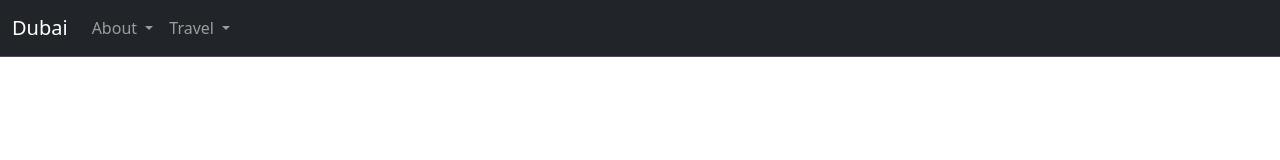
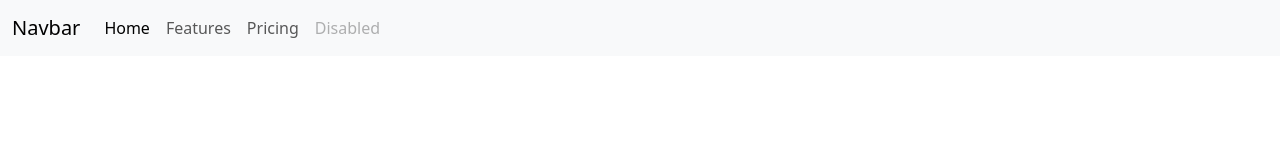
Before and after one commit to Shagan742/Summer-tainment-site, a plain HTML site: page index.html in a window 1280 px wide. Drawn offline with nearby package versions, Linux system fonts and the light colour scheme.

Commit message:
nvm pasted from getbootstrap

```diff
--- a/index.html
+++ b/index.html
@@ -22,35 +22,25 @@
     <body>
         <header>
             <!-- place navbar here -->
-            <nav class="navbar navbar-expand-lg bg-dark border-bottom border-body" data-bs-theme="dark">
+            <nav class="navbar navbar-expand-lg bg-body-tertiary">
                 <div class="container-fluid">
-                  <a class="navbar-brand" href="index.html">Dubai</a>
-                  <button class="navbar-toggler" type="button" data-bs-toggle="collapse" data-bs-target="#navbarNavDropdown" aria-controls="navbarNavDropdown" aria-expanded="false" aria-label="Toggle navigation">
+                  <a class="navbar-brand" href="#">Navbar</a>
+                  <button class="navbar-toggler" type="button" data-bs-toggle="collapse" data-bs-target="#navbarNav" aria-controls="navbarNav" aria-expanded="false" aria-label="Toggle navigation">
                     <span class="navbar-toggler-icon"></span>
                   </button>
-                  <div class="collapse navbar-collapse" id="navbarNavDropdown">
+                  <div class="collapse navbar-collapse" id="navbarNav">
                     <ul class="navbar-nav">
-                      <li class="nav-item dropdown">
-                        <a class="nav-link dropdown-toggle" href="#" role="button" data-bs-toggle="dropdown" aria-expanded="false">
-                          About
-                        </a>
-                        <ul class="dropdown-menu">
-                          <li><a class="dropdown-item" href="history.html">History</a></li>
-                          <li><a class="dropdown-item" href="culture.html">Culture</a></li>
-                          <li><a class="dropdown-item" href="attractions.html">Attractions</a></li>
-
-                        </ul>
+                      <li class="nav-item">
+                        <a class="nav-link active" aria-current="page" href="#">Home</a>
                       </li>
-
-                      <li class="nav-item dropdown">
-                        <a class="nav-link dropdown-toggle" href="#" role="button" data-bs-toggle="dropdown" aria-expanded="false">
-                          Travel
-                        </a>
-                        <ul class="dropdown-menu">
-                          <li><a class="dropdown-item" href="weatherANDlocation.html">Location & Weather</a></li>
-                          <li><a class="dropdown-item" href="hotelANDrestaurants.html">Hotels & Restaurants</a></li>
-                          <li><a class="dropdown-item" href="transportation.html">Transportation</a></li>
-                        </ul>
+                      <li class="nav-item">
+                        <a class="nav-link" href="#">Features</a>
+                      </li>
+                      <li class="nav-item">
+                        <a class="nav-link" href="#">Pricing</a>
+                      </li>
+                      <li class="nav-item">
+                        <a class="nav-link disabled" aria-disabled="true">Disabled</a>
                       </li>
                     </ul>
                   </div>
```
